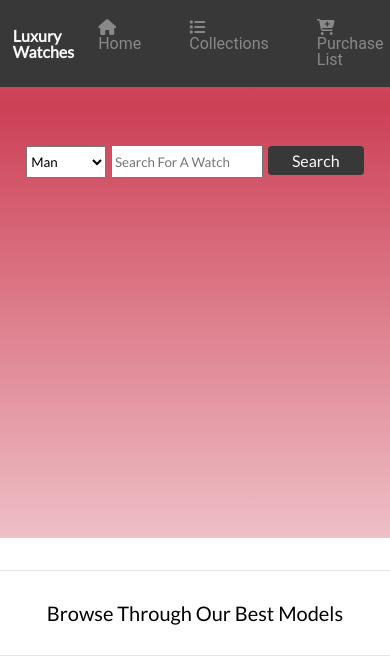
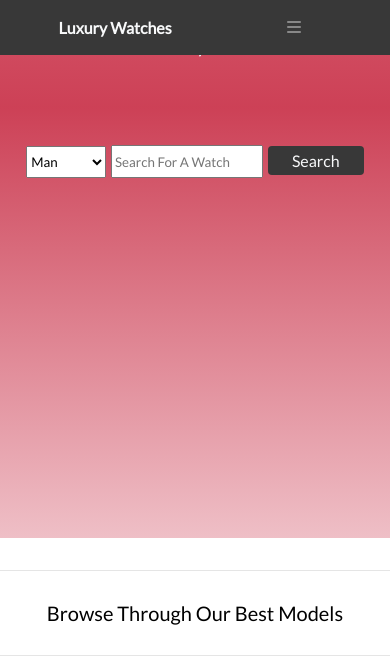
Before and after one commit to zdrale/Online-Shop-Capstone, a plain HTML site: page index.html in a window 390 px wide. Shown: the top 666 px of the page. Drawn offline with Linux system fonts and the light colour scheme.

Commit message:
Updated Header

```diff
--- a/breakpoints.css
+++ b/breakpoints.css
@@ -1,8 +1,12 @@
-/* Mobile */
-@media (max-width: 768px) {
+/* TABLETS */
+@media screen and (max-width: 768px) {
     h2, p {
     font-family: 'Lato', sans-serif;
    }
+
+  .header-mobile {
+    display: none;
+  }
 
   .navbar-wrapper {
     display: flex;
@@ -22,7 +26,7 @@
     padding-left: 2rem;
   }
 
-  .navbar-wrapper ul {
+  .navbar-wrapper ul{
     display: flex;
     font-family: 'Roboto', sans-serif;
     color: #888;
@@ -187,12 +191,21 @@
      color: red;
    }
 }
+/* Mobile Phones */
+@media screen and (max-width: 600px) {
+  .header {
+    display: none;
+  }
 
-
-@media (max-width: 376px) {
-    .navbar-wrapper i
-    {
-      display: none;
-    }
-
+  .header-mobile {
+    display: flex;
+    justify-content: space-around;
+    align-items: center;
+    width: 100%;
+    background-color: #383838;
+    padding: 1.2rem;
+    position: fixed;
+    top: 0;
+    right: 0;
+  }
 }
--- a/index.html
+++ b/index.html
@@ -23,6 +23,18 @@
        </ul>
       </div>
   </header>
+
+  <!-- Mobile Header -->
+  <header class="header-mobile">
+    <div class="navbar-wrapper">
+      <h2>Luxury Watches</h2>
+        <ul class="navigation">
+         <li> <i class="fas fa-bars"></i></li>
+     </ul>
+    </div>
+   </header>
+
+
   <!-- End Of Header Section -->
 
   <!-- Search Section -->
```
